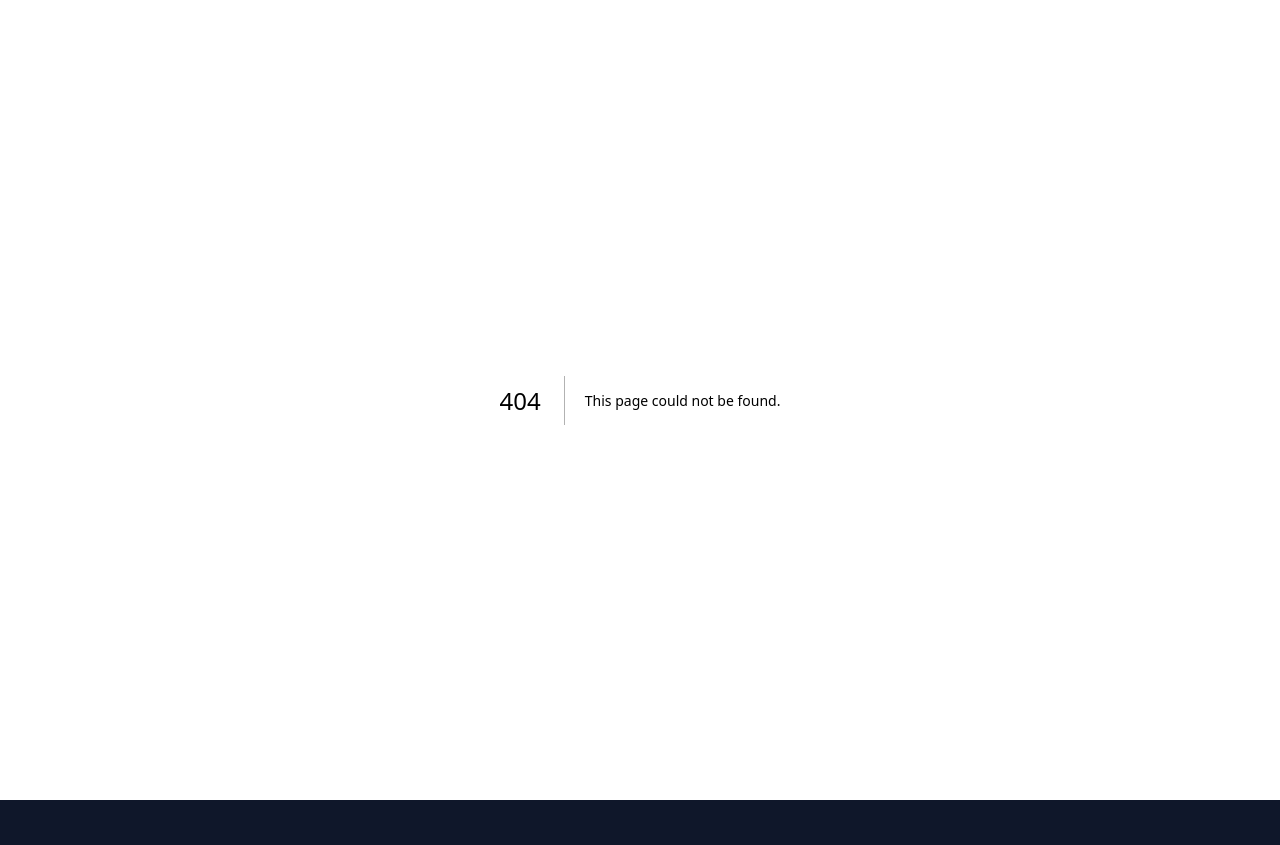
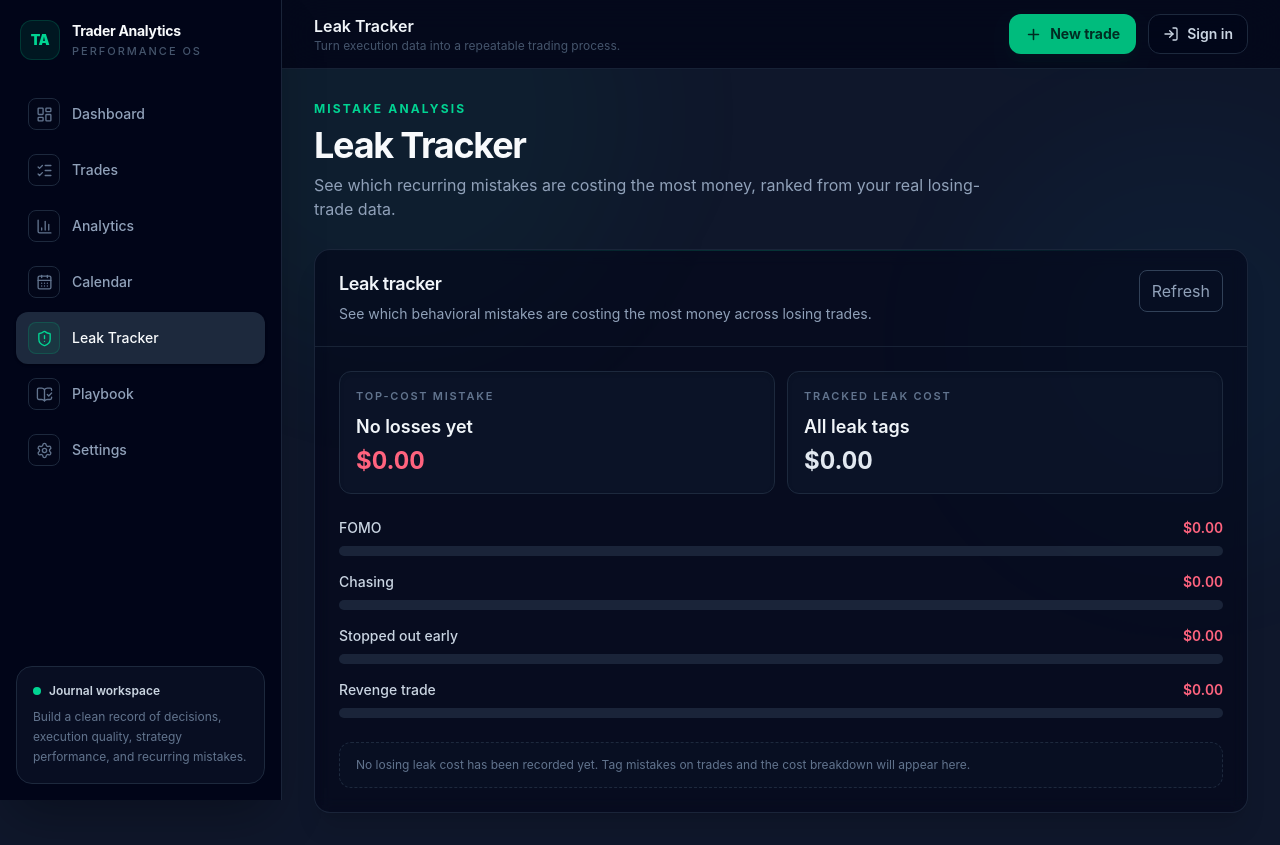
Before and after one commit to eHughs/fizix, a Next.js app: page /leaks in a window 1280 px wide. Before the commit this address had no page. Before the commit the page ends 800 px from the top, so only its background shows below. Built offline with nearby package versions, Linux system fonts and the light colour scheme; no server answers; the database is empty.

Commit message:
Add leak tracker route

```diff
--- /dev/null
+++ b/app/(dashboard)/leaks/page.tsx
@@ -0,0 +1,15 @@
+import LeakTracker from "@/components/LeakTracker";
+import PageHeader from "@/components/layout/PageHeader";
+
+export default function LeaksPage() {
+  return (
+    <div>
+      <PageHeader
+        eyebrow="Mistake analysis"
+        title="Leak Tracker"
+        description="See which recurring mistakes are costing the most money, ranked from your real losing-trade data."
+      />
+      <LeakTracker />
+    </div>
+  );
+}
```
